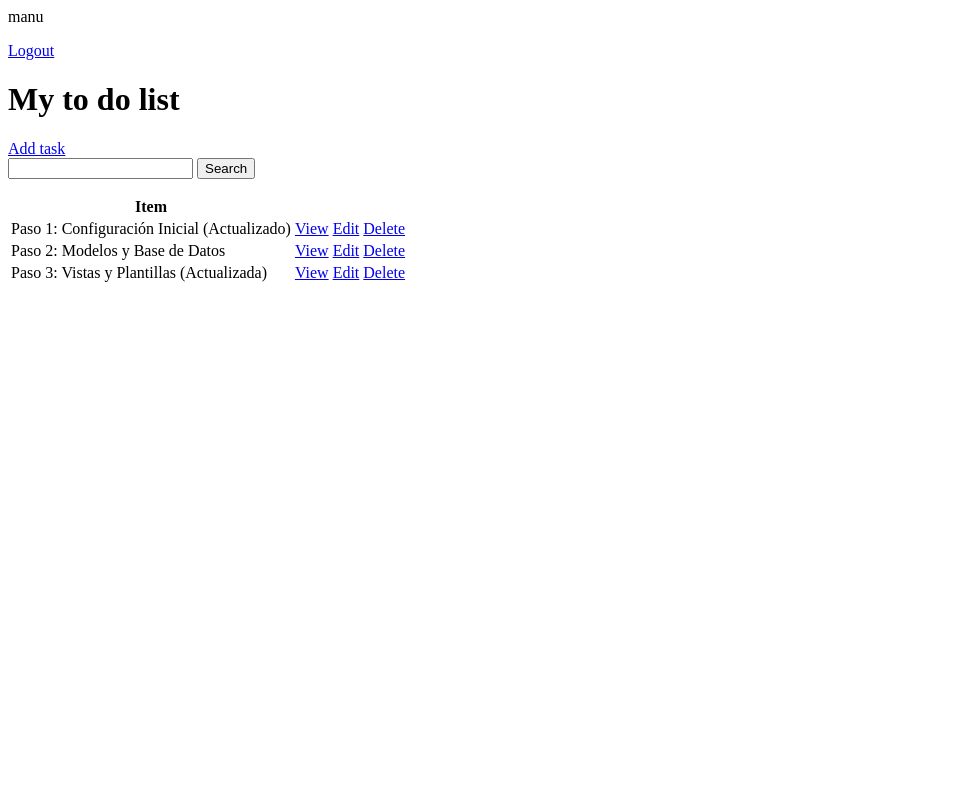
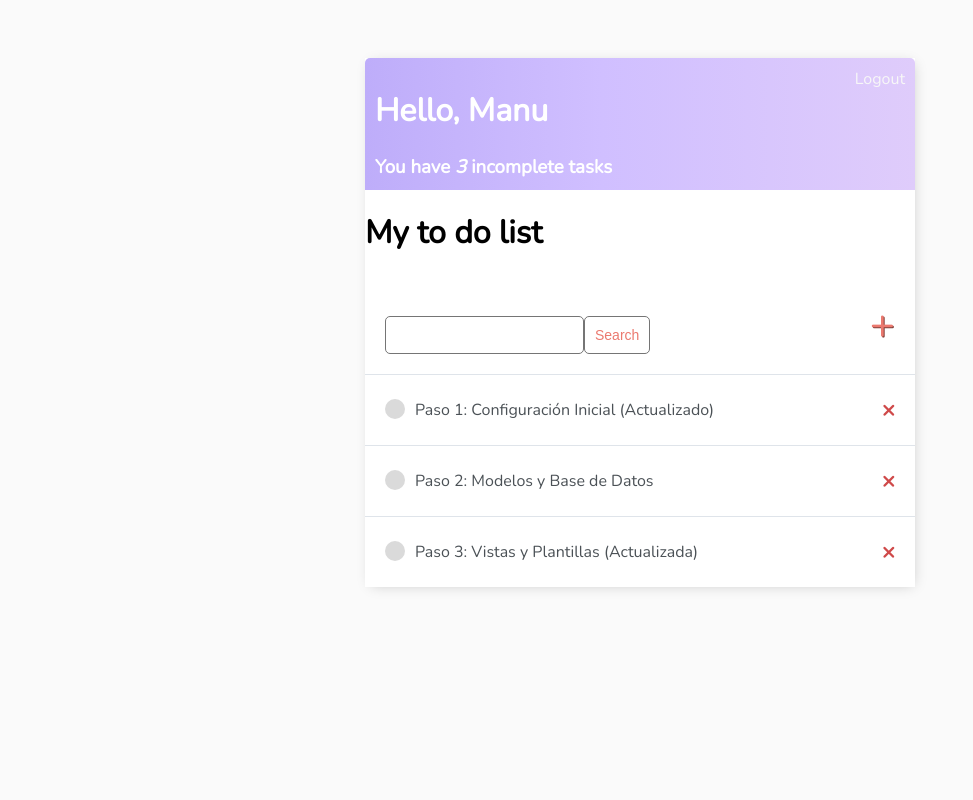
Before and after one commit to mysteryjet/todo_list, a Django app: page / in a window 1280 px wide. Shown: the whole page, without its empty margins (0-973 px from the left). Run offline with Django 4.2, Linux system fonts and the light colour scheme; a user stored in the database is signed in; data comes from the database, SQL or seed files in the repository; both versions use the stored data as it was after the commit.

Commit message:
Se completó darle estilo a las páginas

```diff
--- /dev/null
+++ b/base/templates/base/main.html
@@ -0,0 +1,152 @@
+<!DOCTYPE html>
+<html lang="en">
+<head>
+    <meta charset="UTF-8">
+    <meta name="viewport" content="width=device-width, initial-scale=1.0">
+    <title>To Do Items</title>
+
+    <link rel="preconnect" href="https://fonts.googleapis.com">
+    <link rel="preconnect" href="https://fonts.gstatic.com" crossorigin>
+    <link href="https://fonts.googleapis.com/css2?family=Nunito:wght@200&display=swap" rel="stylesheet">
+
+    <style>
+        body {
+            background-color: #FAFAFA;
+            font-family: 'Nunito', sans-serif;
+            padding-top: 50px;
+        }
+
+        h1,
+        h2,
+        h3,
+        h4,
+        h5,
+        h6,
+            {
+            font-family: 'Raleway', sans-serif;
+        }
+
+        a,
+        p {
+            color: #4b5156
+        }
+
+
+        .container {
+            max-width: 550px;
+            margin: auto;
+            background-color: #FFF;
+            -webkit-box-shadow: 2px 2px 13px -4px rgba(0, 0, 0, 0.21);
+            box-shadow: 2px 2px 13px -4px rgba(0, 0, 0, 0.21);
+        }
+
+        .header-bar {
+            display: flex;
+            justify-content: space-between;
+            color: #fff;
+            padding: 10px;
+            border-radius: 5px 5px 0 0;
+            background: linear-gradient(90deg, #BEADFA 0%, #D0BFFF 43%, #DFCCFB 100%);
+        }
+
+        .header-bar a {
+            color: rgb(247, 247, 247);
+            text-decoration: none;
+        }
+
+        .task-wrapper {
+            display: flex;
+            align-items: center;
+            justify-content: space-between;
+            background-color: #fff;
+            border-top: 1px solid #dfe4ea;
+            overflow: hidden;
+        }
+
+        .task-title {
+            display: flex;
+            padding: 20px;
+        }
+
+        .task-title a {
+            text-decoration: none;
+            color: #4b5156;
+            margin-left: 10px;
+        }
+
+        .task-complete-icon {
+            height: 20px;
+            width: 20px;
+            background-color: rgb(105, 192, 105);
+            border-radius: 50%;
+        }
+
+        .task-incomplete-icon {
+            height: 20px;
+            width: 20px;
+            background-color: rgb(218, 218, 218);
+            border-radius: 50%;
+        }
+
+        .delete-link {
+            text-decoration: none;
+            font-weight: 900;
+            color: #cf4949;
+            font-size: 22px;
+            padding: 20px;
+
+        }
+
+        #add-link {
+            color: #EB796F;
+            text-decoration: none;
+            font-size: 42px;
+            text-shadow: 1px 1px #81413b;
+        }
+
+        #search-add-wrapper {
+            display: flex;
+            justify-content: space-between;
+            align-items: center;
+            padding: 20px;
+        }
+
+        input[type=text],
+        input[type=password],
+        textarea {
+            border: 1px solid #757575;
+            border-radius: 5px;
+            padding: 10px;
+            width: 90%;
+        }
+
+        label {
+            padding-top: 10px !important;
+            display: block;
+        }
+
+        .button {
+            border: 1px solid #757575;
+            background-color: #FFF;
+            color: #EB796F;
+            padding: 10px;
+            font-size: 14px;
+            border-radius: 5px;
+            cursor: pointer;
+            text-decoration: none;
+        }
+
+        .card-body {
+            padding: 20px;
+        }
+
+    </style>
+</head>
+<body>
+    <div class="container">
+        {% block content %}
+
+        {% endblock content %}
+    </div>
+</body>
+</html>
--- a/base/templates/base/task_list.html
+++ b/base/templates/base/task_list.html
@@ -1,33 +1,53 @@
+{% extends 'base/main.html' %}
+{% block content %}
+
+    <div class="header-bar">
+        <div>
+            <h1>Hello, {{request.user|title }}</h1>
+            <h3 style="margin:0">You have <i>{{count}}</i> incomplete task{{ count|pluralize:"s" }}</h3>
+        </div>
+
         {% if request.user.is_authenticated %}
-
-    <p>{{request.user}}</p>
             <a href="{% url 'logout' %}">Logout</a>
         {% else %}
             <a href="{% url 'login' %}">Login</a>
         {% endif %}
+    </div>
+
 
     <h1>My to do list {{ color }}</h1>
 
-<a href="{% url 'task-create' %}">Add task</a>
+    <div id="search-add-wrapper">
+        <form method="GET" style="margin-top: 20px; display: flex;">
+            <input type="text" name="search-area" value="{{ search_input }}">
+            <input type="submit" value="Search" class="button">
+        </form>
+        <a id="add-link" href="{% url 'task-create' %}">&#x2b;</a>
+    </div>
 
-<form action="" method="GET">
-    <input type="text" name="search-area" value="{{ search_input }}">
-    <input type="submit" value="Search">
-</form>
 
-<table>
-    <tr>
-        <th>Item</th>
-        <th></th>
-    </tr>
+
+
+    <div class="task-items-wrapper">
         {% for task in tasks %}
-    <tr>
-        <td>{{task.title}}</td>
-        <td><a href="{% url 'task' task.id %}">View</a></td>
-        <td><a href="{% url 'task-update' task.id %}">Edit</a></td>
-        <td><a href="{% url 'task-delete' task.id %}">Delete</a></td>
-    </tr>
+        <div class="task-wrapper">
+            {% if task.complete %}
+                <div class="task-title">
+                    <div class="task-complete-icon"></div>
+                    <i><s><a href="{% url 'task-update' task.id %}">{{ task }}</a></s></i>
+                </div>
+                <a class="delete-link" href="{% url 'task-delete' task.id %}">&#215;</a>
+            {% else %}
+                <div class="task-title">
+                <div class="task-incomplete-icon"></div>
+                <a href="{% url 'task-update' task.id %}">{{ task }}</a>
+            </div>
+            <a class="delete-link" href="{% url 'task-delete' task.id %}">&#215;</a>
+            {% endif %}
+        </div>
+
         {% empty %}
         <h3>No items in list</h3>
         {% endfor %}
-</table>
+    </div>
+{% endblock content %}
```
Also changed, not shown: base/templates/base/login.html (+15 -7 lines), base/templates/base/register.html (+23 -7 lines), base/templates/base/task_confirm_delete.html (+16 -6 lines), base/templates/base/task_form.html (+14 -8 lines), db.sqlite3. Lines whose indentation alone changed are shown as unchanged.
